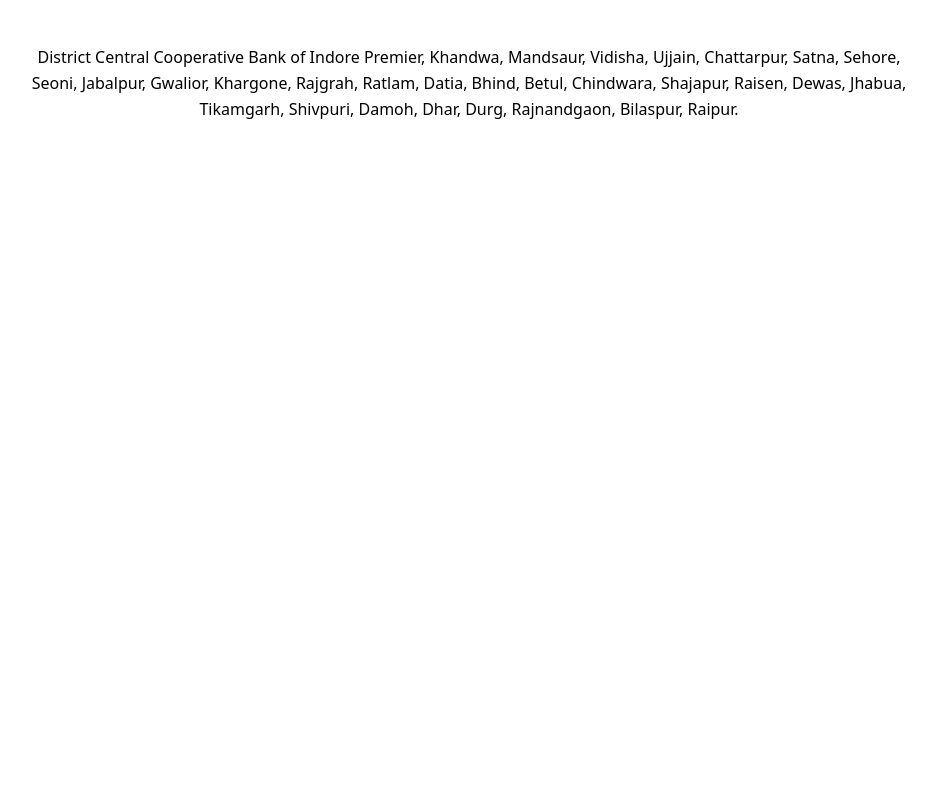
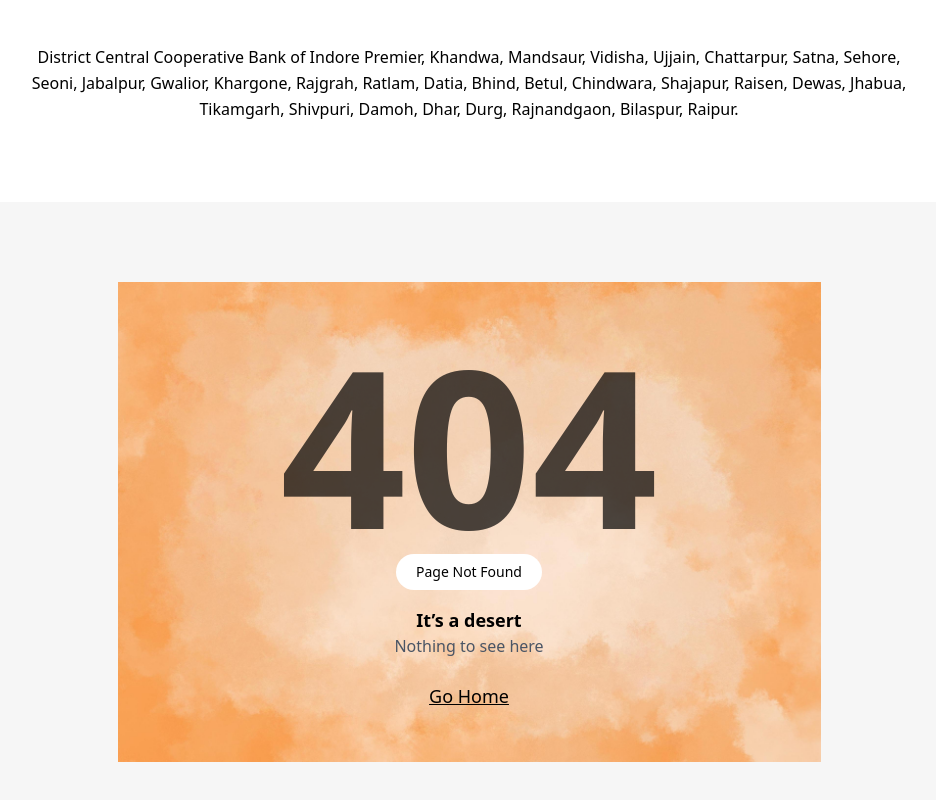
Before and after one commit to Vaibhav8075/PSAI-Project, a React (Vite) app: page / in a window 1280 px wide. Shown: the part 1818-2618 px from the top of the page, without its empty margins (171-1107 px from the left). Before the commit the page ends 2020 px from the top, so only its background shows below. Built offline with nearby package versions, Linux system fonts and the light colour scheme.

Commit message:
404 page done

```diff
--- a/src/App.jsx
+++ b/src/App.jsx
@@ -9,6 +9,7 @@
 import PortfolioDetails from "./components/PortfolioDetails/PortfolioDetails.jsx";
 import Careers from "./components/Careers/Careers.jsx";
 import CareersApply from "./components/CareersApply/CareersApply.jsx";
+import NotFound from "./components/NotFound.jsx";
 
 const App = () => {
   return (
@@ -23,6 +24,7 @@
       {/* <PortfolioDetails/> */}
       {/* <Careers/> */}
       {/* <CareersApply/> */}
+      <NotFound/>
     </div>
   );
 };
--- /dev/null
+++ b/src/components/NotFound.jsx
@@ -0,0 +1,48 @@
+import desertBg from "../assets/images/desert-brush.png";
+
+const NotFound = () => {
+  return (
+    <section className="min-h-screen bg-[#f6f6f6] flex items-center justify-center">
+      <div className="relative w-full max-w-6xl text-center px-6">
+
+
+
+        {/* Background Brush Section */}
+        <div
+          className="relative -mt-32 md:-mt-40 h-[420px] md:h-[480px] flex items-center justify-center"
+          style={{
+            backgroundImage: `url(${desertBg})`,
+            backgroundRepeat: "no-repeat",
+            backgroundSize: "contain",
+            backgroundPosition: "center",
+          }}
+        >
+          {/* Content */}
+          <div className="flex flex-col items-center text-center">
+            {/* 404 */}
+        <h1 className="text-[120px] md:text-[220px] font-extrabold text-black/70 leading-none">
+          404
+        </h1>
+        <span className="bg-white px-5 py-2 rounded-full text-sm font-medium">
+              Page Not Found
+            </span>
+
+            <p className="mt-4 text-lg font-semibold">
+              It’s a desert
+            </p>
+
+            <p className="text-gray-600">
+              Nothing to see here
+            </p>
+
+            <button className="mt-6 text-lg font-medium underline hover:text-orange-500 transition">
+              Go Home
+            </button>
+          </div>
+        </div>
+      </div>
+    </section>
+  );
+};
+
+export default NotFound;
```
Also changed, not shown: src/assets/images/desert-brush.png (added).
